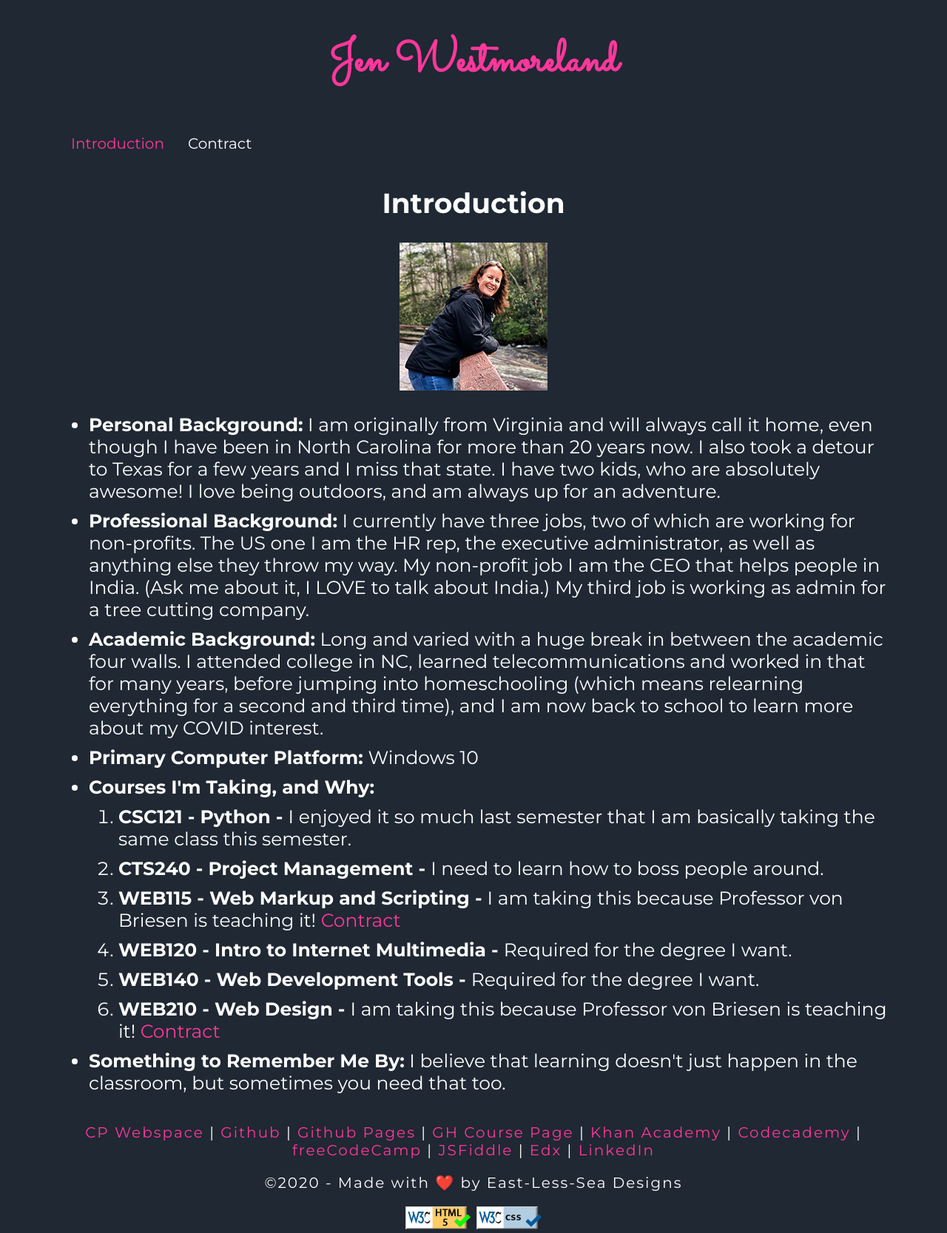
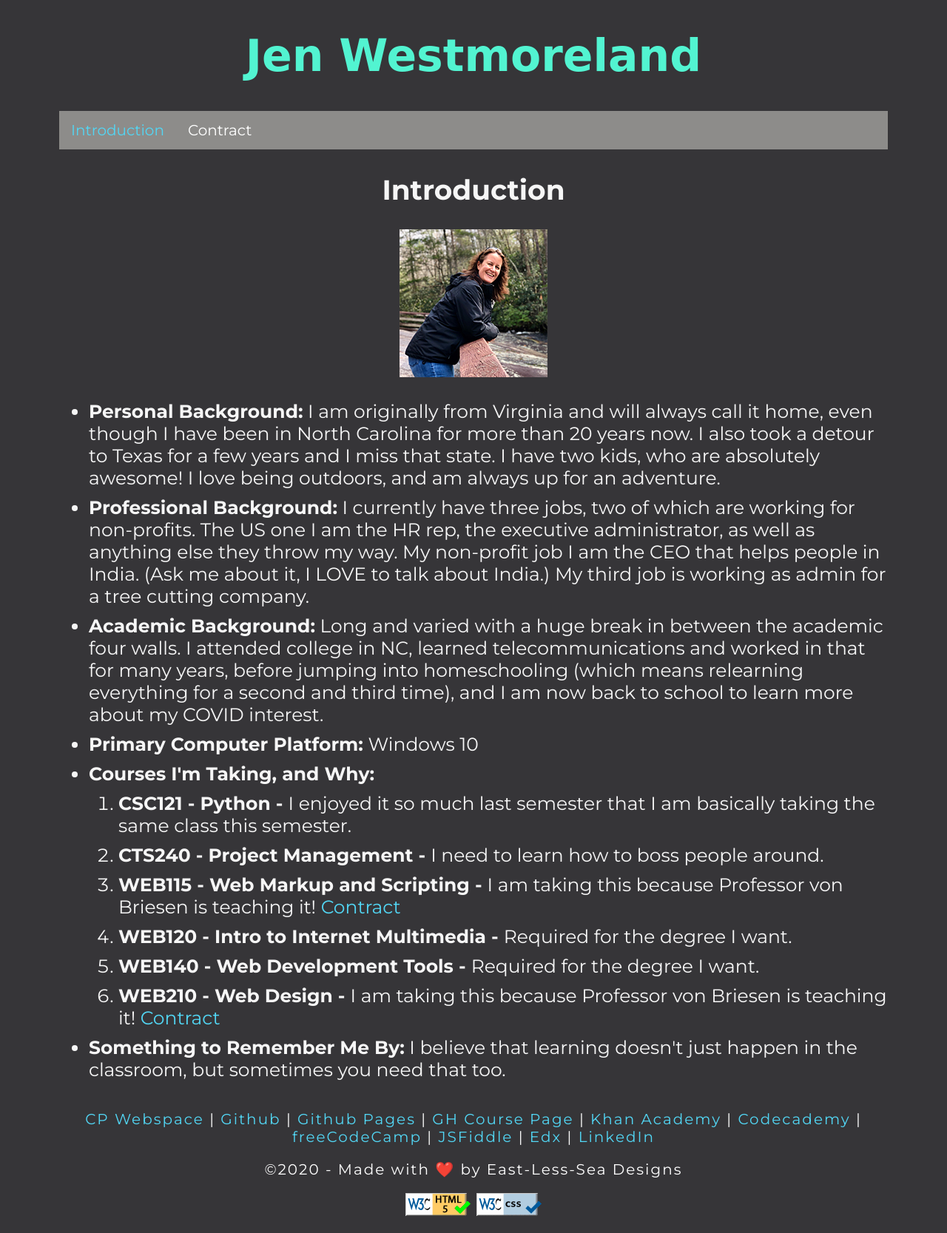
Before and after one commit to jwestmo1/jwestmo1.github.io, a PHP site: page /introduction.html in a window 1280 px wide. Shown: the whole page at 74% size. After the commit the page ends 1644 px from the top, so only its background shows below. Run offline with PHP 8.4, Linux system fonts and the light colour scheme.

Commit message:
Color change
Changed all the colors

```diff
--- a/default.css
+++ b/default.css
@@ -1,9 +1,13 @@
+/* font-family: 'Klee One', cursive;
+font-family: 'Montserrat', sans-serif;
+ */
+
 body
 {
   margin: 30px;
   font-family: 'Montserrat', sans-serif;
-  background-color: #1f2833;
-  color: white;
+  background-color: #363538; /* Dark gray background */
+  color: #f6f6f6; /* Cream font color */
   text-align: center;
   font-size: 25px;
   margin: 0 80px;
@@ -11,11 +15,11 @@ body
 }
 
 header{
-	color: #FF379B;
+	color: #52F4D1; /* Name and class */
 }
 
 h1 {
-	font-family: 'Sacramento', cursive;
+	font-family: 'Klee One', cursive;
 	font-size: 60px;
 }
 
@@ -29,7 +33,7 @@ a {
 }
 
 a:link {
-	color: #FF379B;
+	color: #52D6F4; /* Blue */
 }
 
 /* Main */
@@ -79,7 +84,7 @@ footer {
 }
 
 footer a {
-	color: #FF379B;
+	color: #F6f6f6;
 }
 
 
@@ -87,7 +92,7 @@ footer a {
 /* Navbar container */
 nav {
   overflow: hidden;
-  background-color: #1f2833;
+  background-color: #8d8c8a;
 }
 
 /* Links inside the navbar */
```
Also changed, not shown: other parts of default.css (+9 -37 lines).
